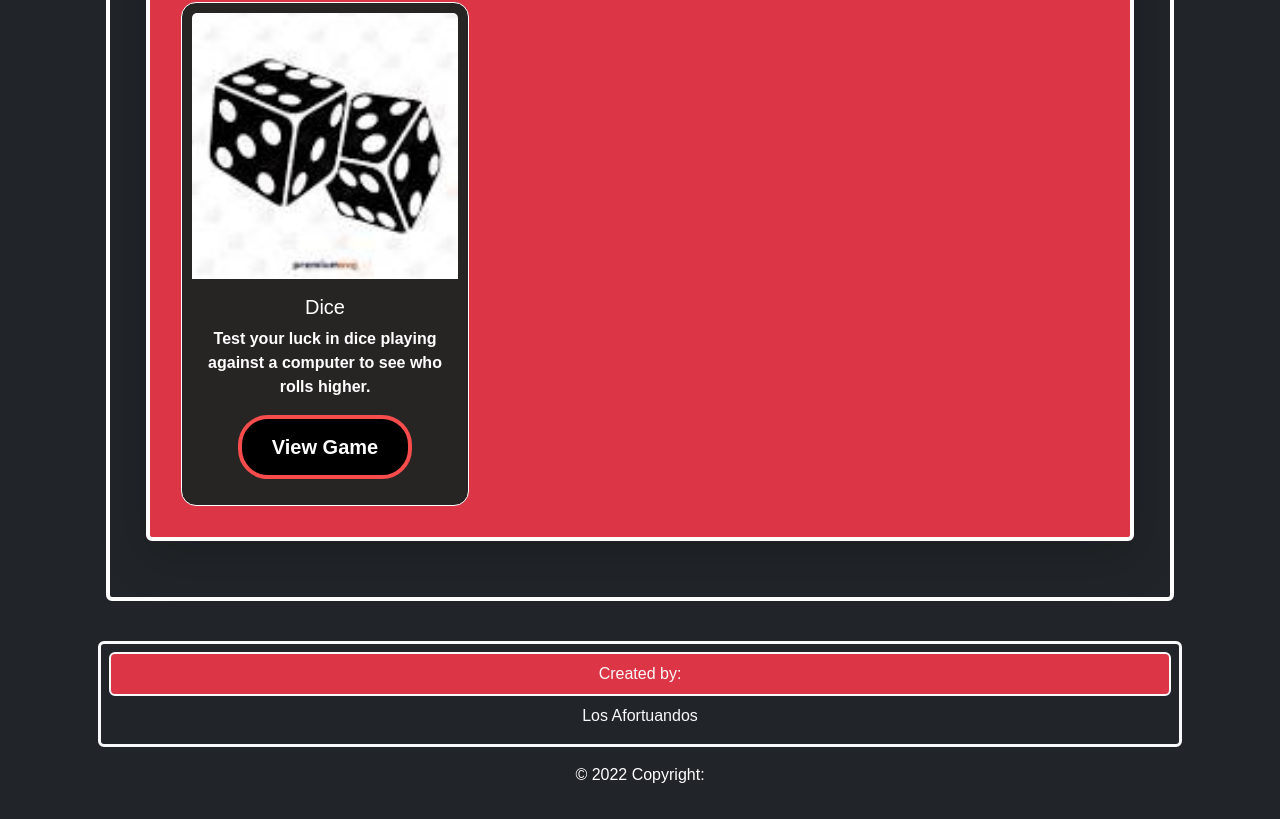
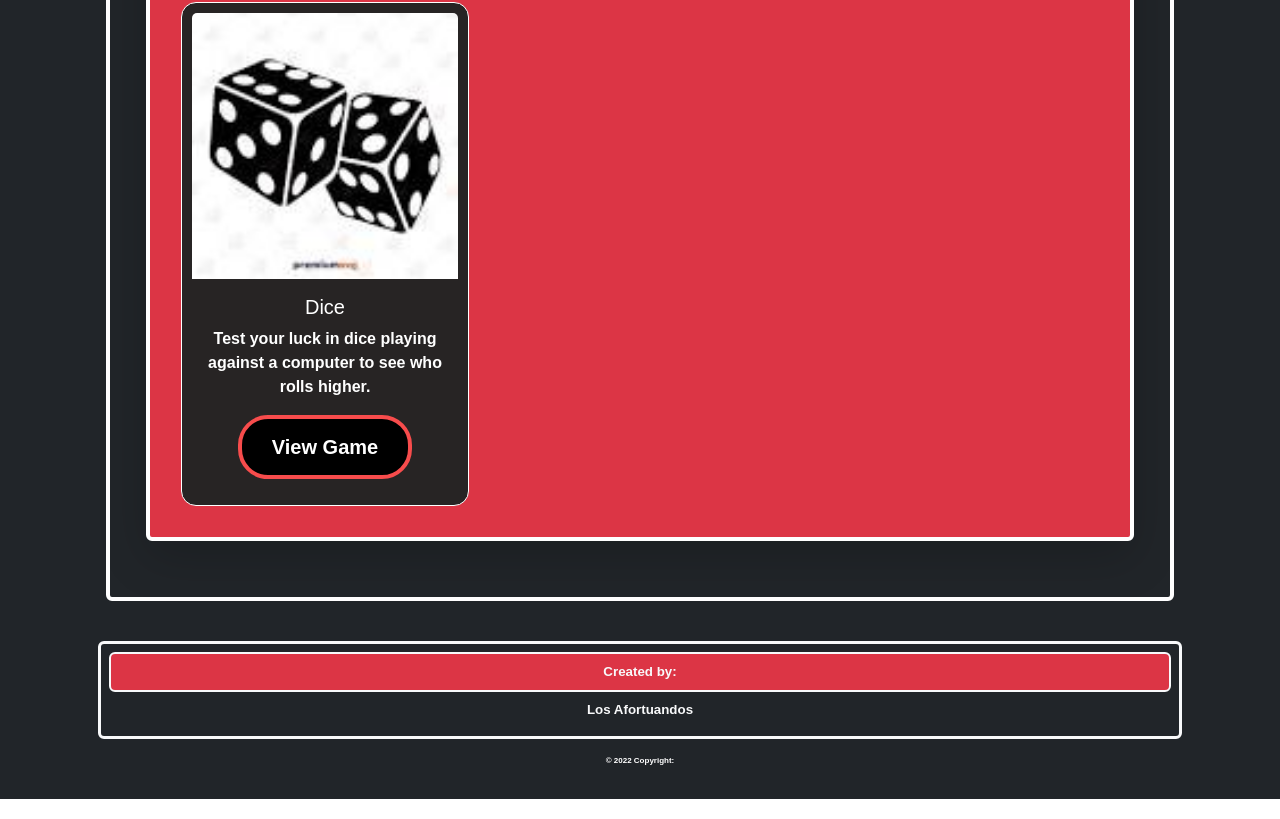
Before and after one commit to JoshuaAldrich/The-Game-Room-2.0, a React (Create React App) app in the folder client/: page / in a window 1280 px wide. Shown: the part 1399-2218 px from the top of the page. Built offline with nearby package versions, Linux system fonts and the light colour scheme.

Commit message:
tweak footer

```diff
--- a/client/src/components/Footer.js
+++ b/client/src/components/Footer.js
@@ -6,6 +6,6 @@
                 <div className="text-light bg-danger text-center p-2 m-2 border border-light rounded  border border-2">Created by:</div>
                 <p>Los Afortuandos</p>
             </div>
-            <div className="footer-copyright text-center py-3 text-white">© 2022 Copyright:</div>
+            <div className=" copyright footer-copyright text-center py-3 text-white">© 2022 Copyright:</div>
 </div>
 export default Footer;
--- a/client/src/components/Nav.js
+++ b/client/src/components/Nav.js
@@ -10,7 +10,7 @@
     <header className="bg-dark text-white py-2 flex-row align-center ">
       <div className=" container d-flex justify-content-around ">
         <Link to="/">
-          <h1>Game Room</h1>
+          <h1 className="GR">Game Room</h1>
         </Link>
         <div className="d-flex justify-content-center align-items-center px-2">
           {auth.loggedIn() ? (
--- a/client/src/style.css
+++ b/client/src/style.css
@@ -30,6 +30,10 @@
     margin:0;
     font-family: Arial, Helvetica, sans-serif;
     box-sizing:border-box;
+}
+.GR{
+      font-weight: 800;
+
 }
 body{
     background:linear-gradient(to right,
@@ -291,3 +295,11 @@
 .text{
     font-weight: 700;
 }
+.footer{
+    font-size: smaller ;
+    font-weight: 600;
+
+}
+.copyright{
+    font-size: 8px;
+}
```
